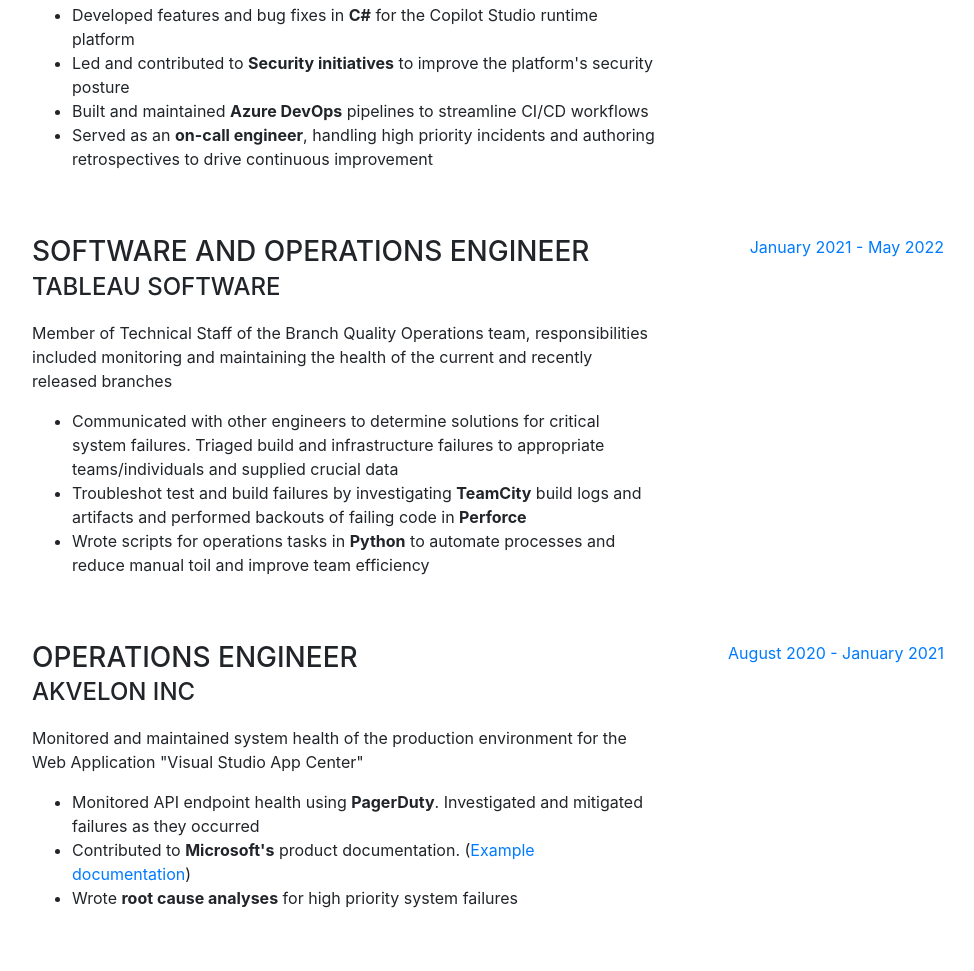
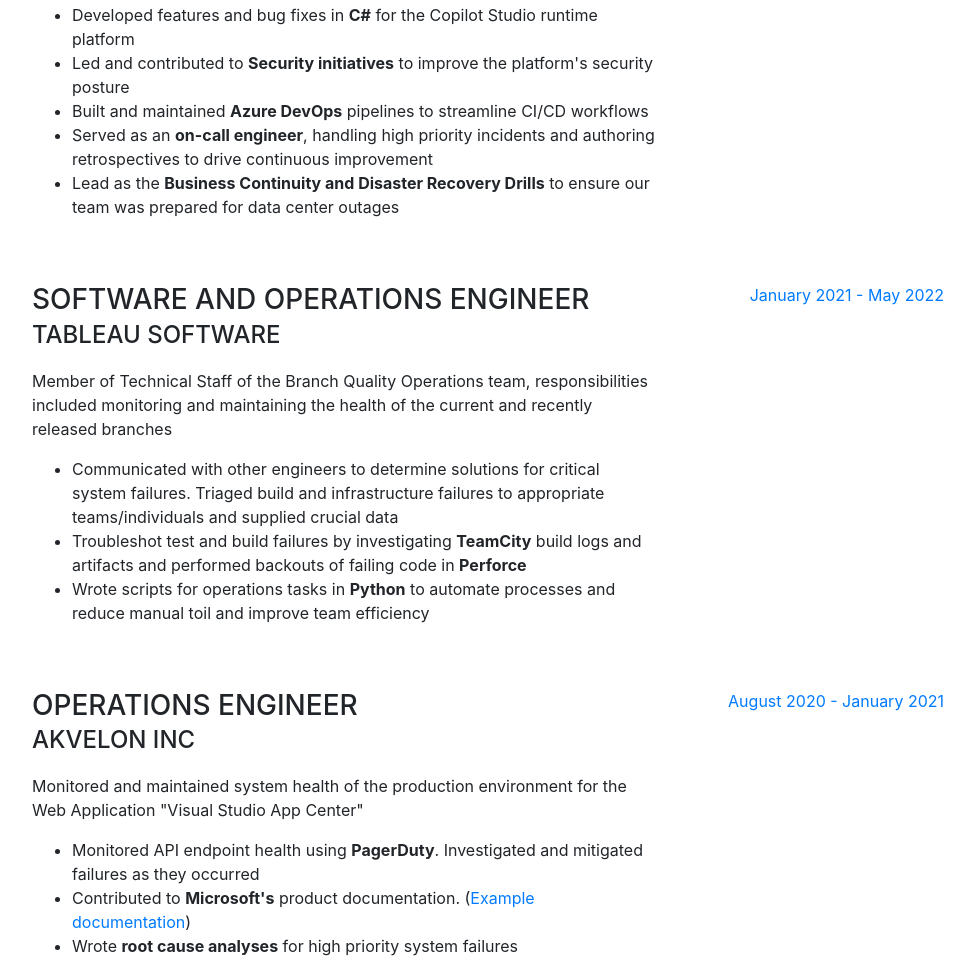
Before and after one commit to cameronskaggs/resume-website, a website with bundled scripts: page index.html in a window 1280 px wide. Shown: the part 1082-2053 px from the top of the page, without its empty margins (288-1262 px from the left). Built offline with nearby package versions, Linux system fonts and the light colour scheme; files whose address does not match are found by name; a web font is replaced by a local one.

Commit message:
Added BCDR information

```diff
--- a/index.html
+++ b/index.html
@@ -97,6 +97,7 @@
                 <li>Led and contributed to <strong>Security initiatives</strong> to improve the platform's security posture</li>
                 <li>Built and maintained <strong>Azure DevOps</strong> pipelines to streamline CI/CD workflows</li>
                 <li>Served as an <strong>on-call engineer</strong>, handling high priority incidents and authoring retrospectives to drive continuous improvement</li>
+                <li>Lead as the <strong>Business Continuity and Disaster Recovery Drills</strong> to ensure our team was prepared for data center outages</li>
               </ul>
             </div>
             <div class="resume-date text-md-right">
```
